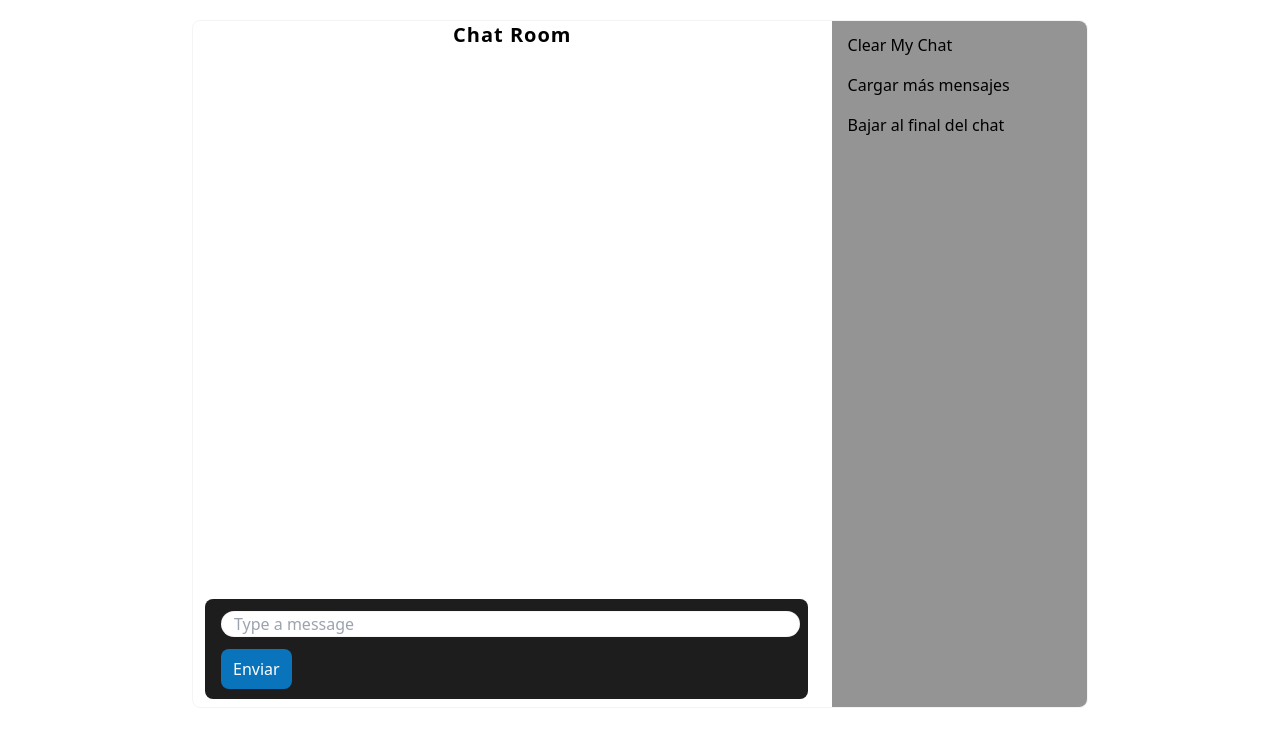
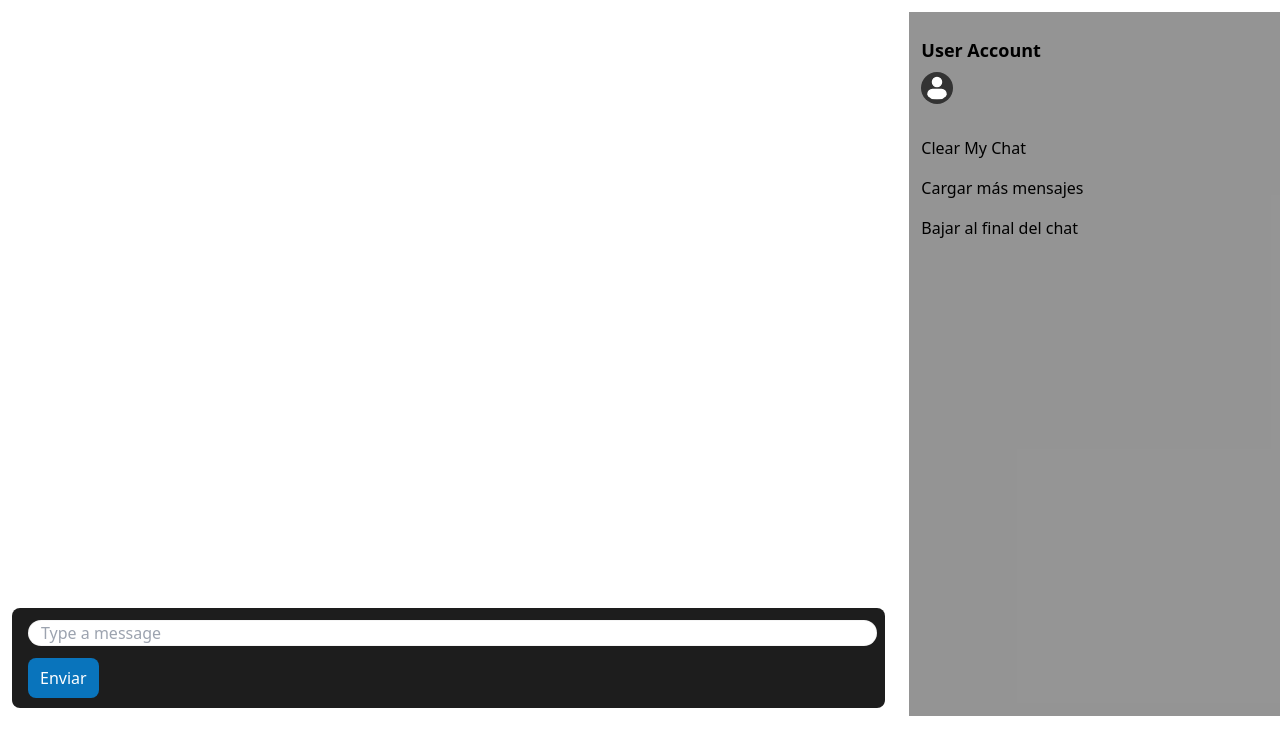
Before and after one commit to FabrizioJordan/realtime-chat, a website: page client/index.html in a window 1280 px wide. Shown: the part 60-800 px from the top of the page. Drawn offline with nearby package versions, Linux system fonts and the light colour scheme; files that its build step writes are made by us from their sources; files whose address does not match are found by name.

Commit message:
"Username and skeleton image added to UserAccount Section"

```diff
--- a/client/index.html
+++ b/client/index.html
@@ -12,8 +12,8 @@
 
         const getUsername = async () => {
           const username = localStorage.getItem('username')
+          localStorage.setItem('username', username.charAt(0).toUpperCase() + username.slice(1))
           if(username){
-            console.log(`User ${username} exists`)
             return username.charAt(0).toUpperCase() + username.slice(1)
           }
 
@@ -27,6 +27,7 @@
           }catch(err){
             console.error(err)
             const guestUsername = "Guest"
+            localStorage.setItem('username', guestUsername)
             return guestUsername
           }
         }
@@ -65,7 +66,6 @@
         // Recibir nuevos mensajes cargados
         socket.on('chat message', (msg, messageId, username, timestamp) => {
           const formattedDate = new Date(timestamp).toLocaleString();
-
 
           const item = `
               <li>
@@ -136,10 +136,15 @@
         document.addEventListener('DOMContentLoaded', () => {
           const clearChatBtn = document.getElementById('clearChatBtn');
           const scrollDownBtn = document.getElementById('scrollDownBtn');
+          const usernameText = document.getElementById('username');
 
           clearChatBtn.addEventListener('click', clearChatForUser);
 
           scrollDownBtn.addEventListener('click', scrollToBottom)
+
+          usernameText.innerHTML = localStorage.getItem('username')
+
+
         });
 
         function scrollToBottom(){
@@ -158,7 +163,7 @@
 
 <body class="m-0 h-screen w-full flex justify-center">
 
-    <section class="max-w-4xl w-full h-full max-h-[1000vh] flex flex-col gap-6 items-center pt-2 pb-4">
+    <section class="w-full h-full max-h-[100vh] flex flex-col gap-4 items-center pt-2 pb-4">
 
       <header class="bg-transparent w-full flex justify-between items-center px-4">
         <article class="">
@@ -173,14 +178,12 @@
         </article>
       </header>
 
-      <main class="w-full h-full max-h-[86vh] flex place-content-center border border-[#cccccc36] rounded-[8px]">
+      <main class="w-full h-full max-h-[88vh] flex place-content-center">
 
         <section class="flex flex-col gap-4 w-full h-full ">
           <section id="chat" class="overflow-hidden w-full h-full relative">
-
-            <h2 class="text-xl font-bold tracking-wider text-center ">Chat Room</h2>
             <ul id="messages"
-            class="list-none m-0 p-0 overflow-y-auto h-full scroll-smooth pb-[9rem] [&>li]:py-[.5rem] [&>li]:px-[1rem] odd:[&>li]:bg-[#1b1b1b] even:[&>li]:bg-[#141414]
+            class="list-none m-0 p-0 overflow-y-auto h-full scroll-smooth pb-[6.8rem] [&>li]:py-[.5rem] [&>li]:px-[1rem] odd:[&>li]:bg-[#1b1b1b] even:[&>li]:bg-[#141414]
             [&_span]:font-medium [&_span]:text-sm [&_span]:tracking-wider [&_hr]:w-full [&_hr]:bg-[#333]">
             </ul>
 
@@ -200,9 +203,22 @@
           </section>
         </section>
 
-        <section class="bg-[#30303083] w-[40%] h-full rounded-r-[8px]">
+        <section class="bg-[#30303083] w-[40%] h-full flex flex-col gap-8 justify-start items-start py-6 px-3">
+
+            <article class="flex flex-col gap-2">
+              <h5 class="font-semibold text-lg">User Account</h5>
+              <section class="flex flex-row gap-4 justify-start items-center ">
+                <div>
+                  <img class="size-8 bg-[#333] rounded-full p-1" src="./icons/user-white.svg" alt="">
+                </div>
+                <div>
+                  <p><span id="username"></span></p>
+                </div>
+              </section>
+            </article>
+
             <article class="">
-            <ul class="flex flex-col gap-4 px-4 py-3">
+              <ul class="flex flex-col gap-4">
                 <li>
                   <button id="clearChatBtn">Clear My Chat</button>
                 </li>
```
Also changed, not shown: public/icons/user-white.svg (added), public/icons/user.svg (added), public/styles.css. Lines whose indentation alone changed are shown as unchanged.
